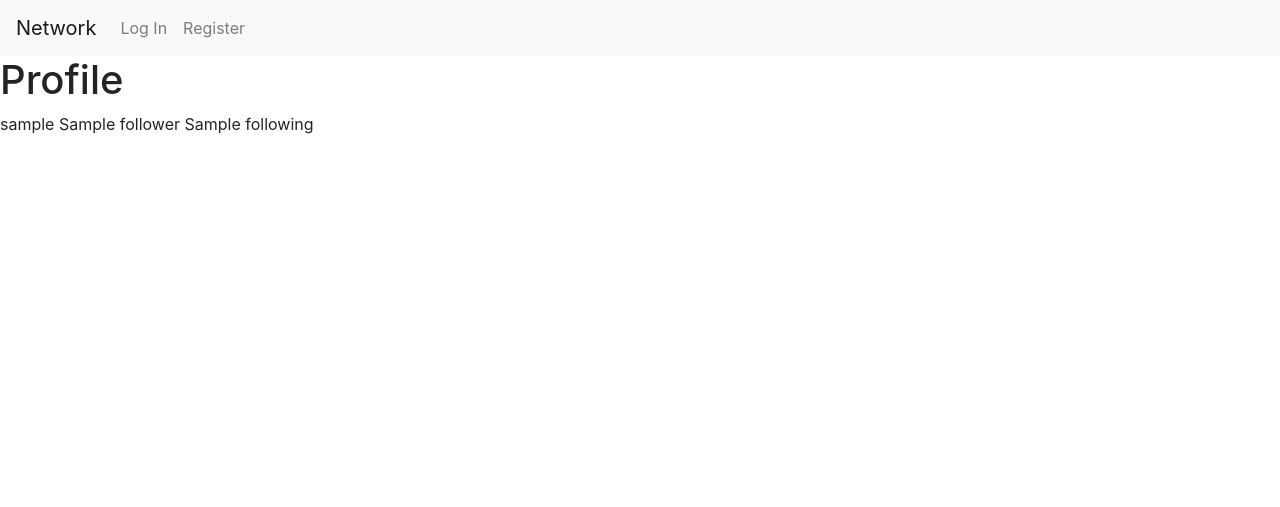
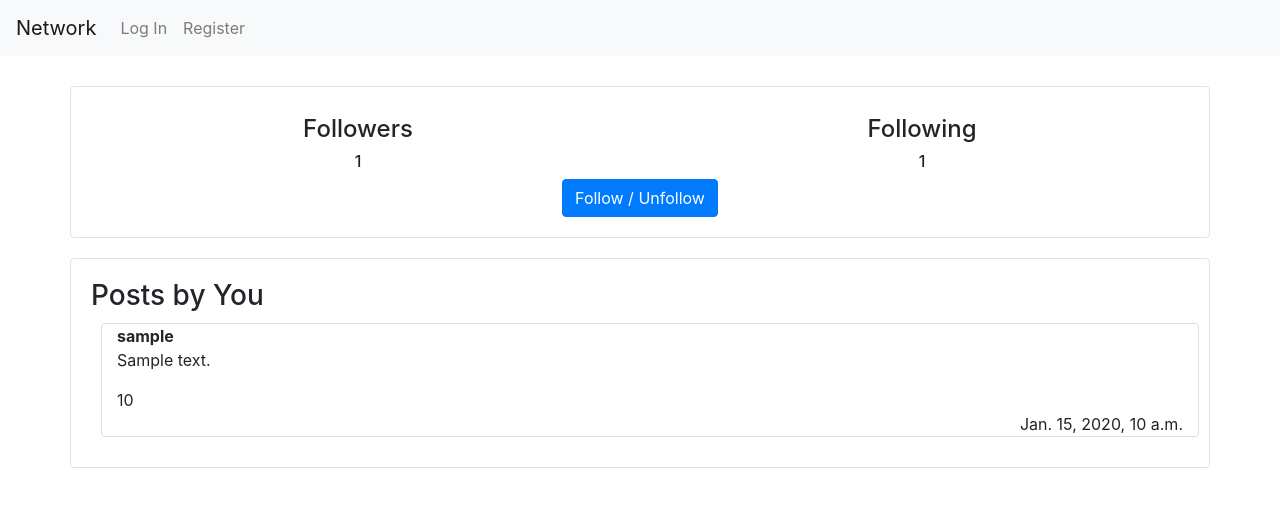
Before and after one commit to AdityaGoyal1999/Social-Media, a Django app: template network/templates/network/profile_page.html in a window 1280 px wide. Shown: the top 507 px of the page. Run offline with Django 3.2, Linux system fonts and the light colour scheme; tables that the repository leaves empty hold one stand-in row (values such as "Sample post"); the template is opened without the code that fills it: values that come from a table or form of the project are taken from there, most other values are stand-ins (such as "Sample title", 1, 10 or a date in 2020); parts of the project's set-up code (start-up, migrations or seed data) failed here and were passed over; some libraries are stand-ins or nearby versions.

Commit message:
Requirement 4 satisfied

```diff
--- /dev/null
+++ b/network/static/network/profile.css
@@ -0,0 +1,10 @@
+#profile-info {
+    padding: 20px;
+    margin-top: 30px;
+    margin-bottom: 20px;
+}
+
+#user-posts {
+    padding: 20px;
+    margin-bottom: 20px;
+}
--- a/network/templates/network/index.html
+++ b/network/templates/network/index.html
@@ -25,7 +25,7 @@
             <p style="text-align: right; margin: 0px;">{{ post.pub_time }}</p>
         </div>
         {% empty %}
-        <p>No posts</p>
+        <h6 style="text-align: center;">No posts</h6>
         {% endfor %}
     </div>
 </div>
--- a/network/templates/network/profile_page.html
+++ b/network/templates/network/profile_page.html
@@ -1,11 +1,39 @@
-{% extends "network/layout.html" %} {% block body %}
-<h1>Profile</h1>
-{{ curr_user.username }} {% for follower in followers %}
-<!-- Display the number of followers also -->
-{{ follower.name }} {% empty %}
-<p>No followers</p>
-{% endfor %} {% for following in followings %}
-<!-- Display the number of followings also -->
-{{ following.name }} {% empty %}
-<p>Doesn't follow anyone</p>
-{% endfor %} {% endblock %}
+{% extends "network/layout.html" %} {% load static %} {% block import %}
+<link href="{% static 'network/profile.css' %}" rel="stylesheet"> {% endblock %} {% block body %}
+
+<div class="container border rounded" id="profile-info">
+    <h3 style="text-align: center;">{{ user.username|upper }}</h3>
+    <div class="row" style="text-align: center;">
+        <div class="col-md-6">
+            <h4>Followers</h4>
+            <h6>{{ followers.count }}</h6>
+        </div>
+        <div class="col-md-6">
+            <h4>Following</h4>
+            <h6>{{ followings.count }}</h6>
+        </div>
+    </div>
+    <!-- Follow/unfollow button and the user should not be able to follow himself -->
+    <div style="text-align: center;">
+        <!-- TODO: need to connect this -->
+        <button class="btn btn-primary">Follow / Unfollow</button>
+    </div>
+</div>
+
+<div class="container border rounded" id="user-posts">
+    <h3>Posts by You</h3>
+    <div>
+        {% for post in posts %}
+        <div class="container border rounded post" style="margin: 10px;">
+            <b>{{ post.publisher.username }}</b><br>
+            <p class="post-content">{{ post.content }}</p>
+            <p style="margin: 0px;">{{ post.likes }}</p>
+            <p style="text-align: right; margin: 0px;">{{ post.pub_time }}</p>
+        </div>
+        {% empty %}
+        <h6 style="text-align: center;">No posts</h6>
+        {% endfor %}
+    </div>
+</div>
+
+{% endblock %}
--- a/network/views.py
+++ b/network/views.py
@@ -48,11 +48,12 @@
 def profile(request, name):
 
     user = User.objects.filter(username=name).first()
+
     followers = Follow.objects.filter(followee=user)
-
     follows = Follow.objects.filter(follower=user)
 
-    return render(request, "network/profile_page.html", {"curr_user": user, "followers": followers, "followings": follows,})
+    posts = Post.objects.filter(publisher=user)
+    return render(request, "network/profile_page.html", {"followers": followers, "followings": follows, "posts": posts})
 
 
 def register(request):
```
